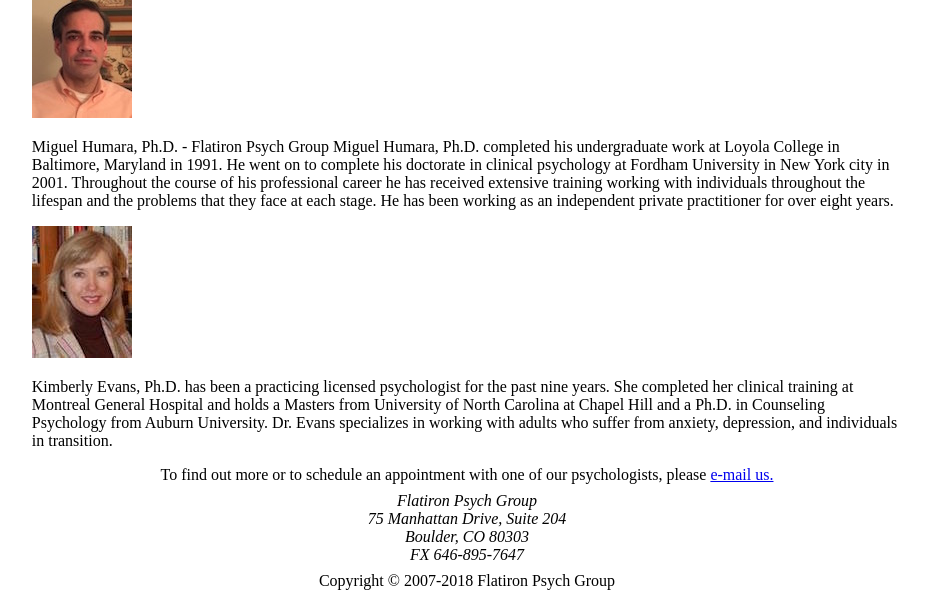
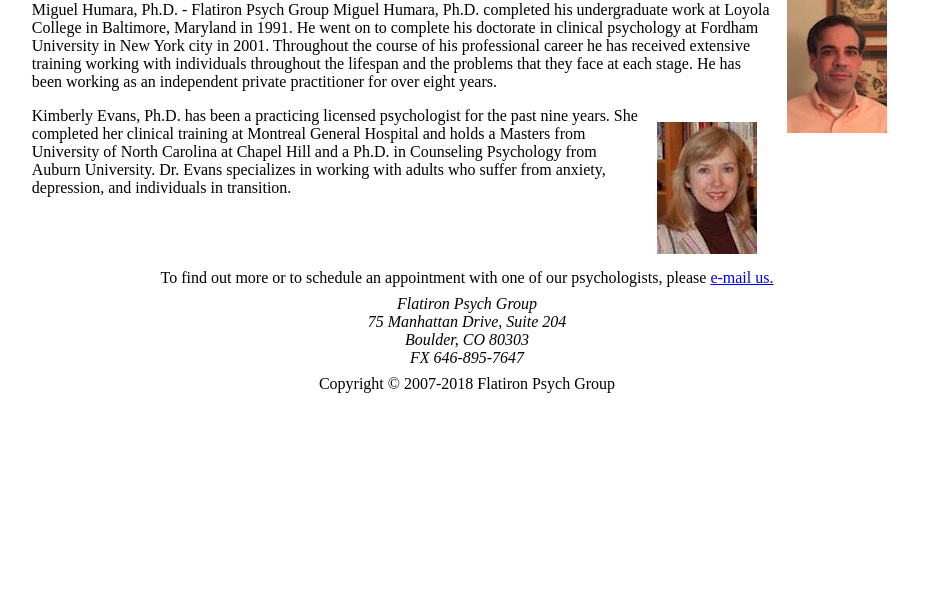
Before and after one commit to tcsavage87/FlatironPsych, a plain HTML site: page staff.html in a window 1280 px wide. Shown: the part 383-973 px from the top of the page, without its empty margins (173-1101 px from the left). After the commit the page ends 800 px from the top, so only its background shows below. Drawn offline with Linux system fonts and the light colour scheme.

Commit message:
Staff page stylesheet and map embed

```diff
--- a/staff.html
+++ b/staff.html
@@ -4,6 +4,7 @@
 <head>
   <title>Flatiron Psych Group</title>
   <link rel="stylesheet" href="styles/style.css">
+  <link rel="stylesheet" href="styles/staff.css">
   <meta name="viewport" content="width=device-width, initial-scale=1.0">
   <meta charset="UTF-8">
 </head>
@@ -25,9 +26,9 @@
 
   <main>
     <h1>Staff</h1>
-    <img src="Images/MiguelHumara.jpg" alt="">
-    <p>Miguel Humara, Ph.D. - Flatiron Psych Group Miguel Humara, Ph.D. completed his undergraduate work at Loyola College in Baltimore, Maryland in 1991. He went on to complete his doctorate in clinical psychology at Fordham University in New York city in 2001. Throughout the course of     his professional career he has received extensive training working with individuals throughout the lifespan and the problems that they face at each stage. He has been working as an independent private practitioner for over eight years.</p>
-    <img src="Images/KimberlyEvans.jpg" alt="">
+    <img class="headshots" src="Images/MiguelHumara.jpg" alt="">
+    <p>Miguel Humara, Ph.D. - Flatiron Psych Group Miguel Humara, Ph.D. completed his undergraduate work at Loyola College in Baltimore, Maryland in 1991. He went on to complete his doctorate in clinical psychology at Fordham University in New York city in 2001. Throughout the course of his professional career he has received extensive training working with individuals throughout the lifespan and the problems that they face at each stage. He has been working as an independent private practitioner for over eight years.</p>
+    <img class="headshots" src="Images/KimberlyEvans.jpg" alt="">
     <p>Kimberly Evans, Ph.D. has been a practicing licensed psychologist for the past nine years. She completed her clinical training at Montreal General Hospital and holds a Masters from University of North Carolina at Chapel Hill and a Ph.D. in Counseling Psychology from Auburn University. Dr. Evans specializes in working with adults who suffer from anxiety, depression, and individuals in transition.</p>
   </main>
 
--- /dev/null
+++ b/styles/staff.css
@@ -0,0 +1,8 @@
+.headshots {
+	float: right;
+	margin: 15px;
+}
+
+footer {
+	clear: right;
+}
```
Also changed, not shown: location.html (+1 -1 lines).
